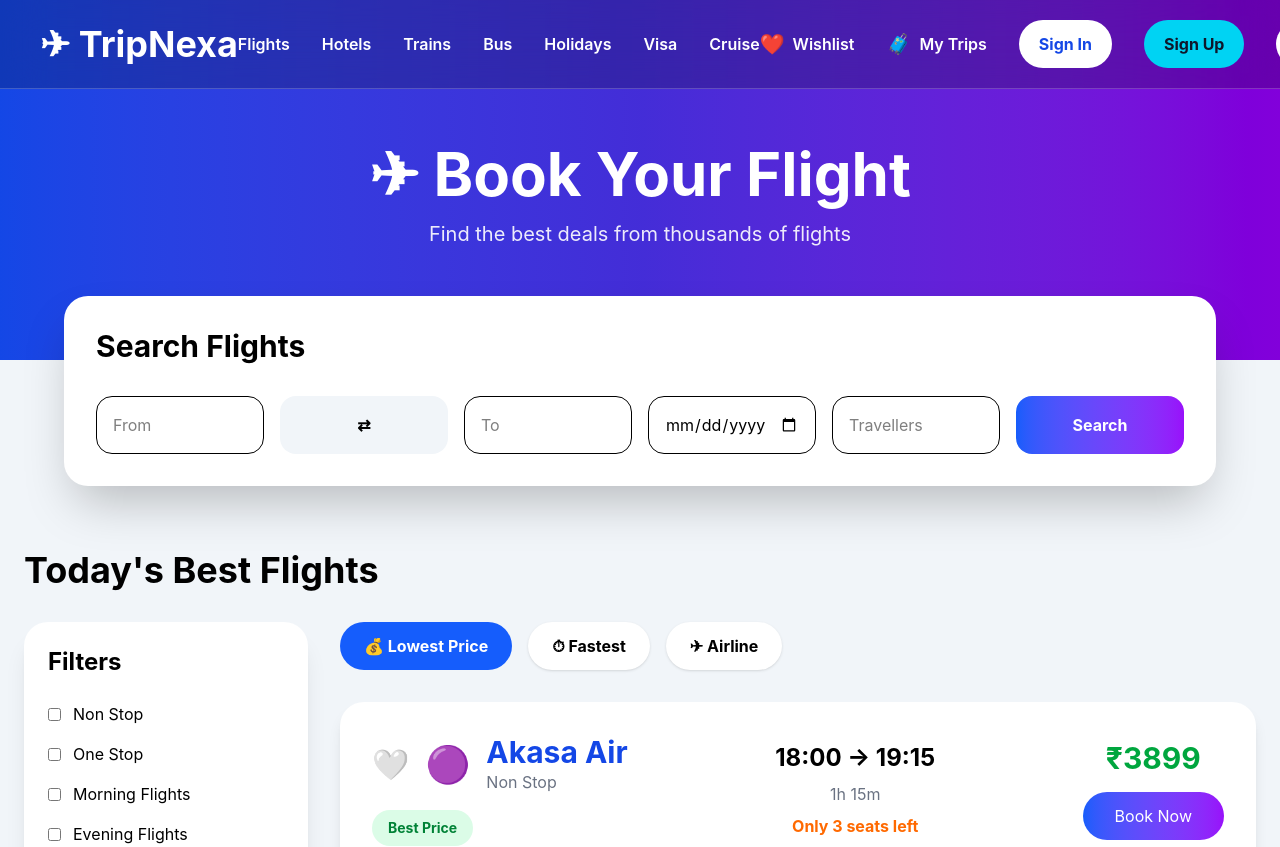
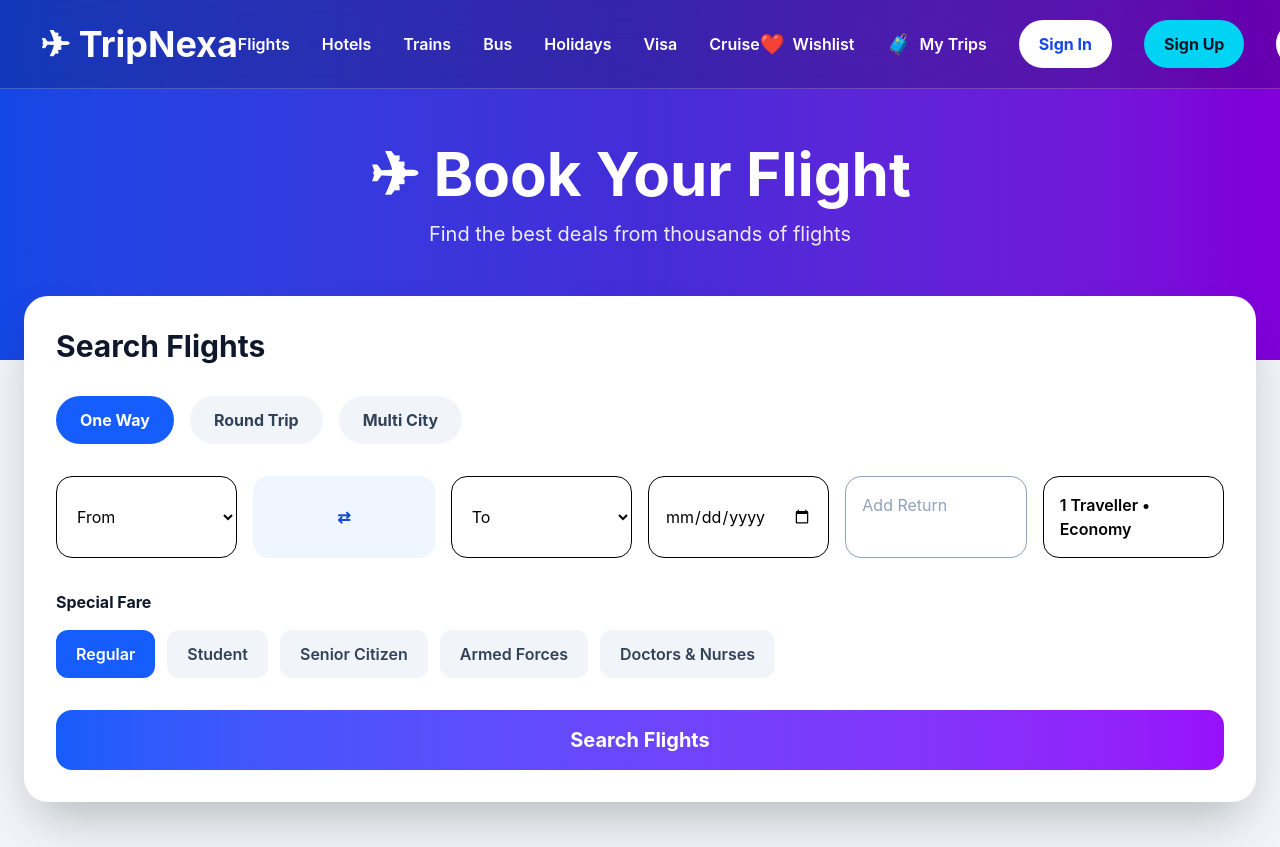
Before and after one commit to aryan20065-cloud/TripNexa, a React (Vite) app in the folder client/: page /flights in a window 1280 px wide. Shown: the top 847 px of the page. Built offline with nearby package versions, Linux system fonts and the light colour scheme.

Commit message:
Upgraded smart flight search

```diff
--- a/client/src/components/flights/FlightSearch.jsx
+++ b/client/src/components/flights/FlightSearch.jsx
@@ -1,44 +1,178 @@
+import { useState } from "react";
+import cities from "../../data/cities";
+
 function FlightSearch({ from, setFrom, to, setTo }) {
+  const [tripType, setTripType] = useState("oneway");
+  const [departure, setDeparture] = useState("");
+  const [returnDate, setReturnDate] = useState("");
+  const [showTraveller, setShowTraveller] = useState(false);
+  const [adults, setAdults] = useState(1);
+  const [children, setChildren] = useState(0);
+  const [infants, setInfants] = useState(0);
+  const [travelClass, setTravelClass] = useState("Economy");
+  const [fare, setFare] = useState("Regular");
+
   const swapCities = () => {
     setFrom(to);
     setTo(from);
   };
 
+  const totalTravellers = adults + children + infants;
+
   return (
-    <div className="bg-white rounded-3xl shadow-2xl p-8 max-w-6xl mx-auto -mt-16 relative z-10">
-      <h2 className="text-3xl font-bold mb-8">Search Flights</h2>
+    <div className="bg-white rounded-3xl shadow-2xl p-8 max-w-7xl mx-auto -mt-16 relative z-10">
+      <h2 className="text-3xl font-bold mb-8 text-slate-900">
+        Search Flights
+      </h2>
+
+      <div className="flex flex-wrap gap-4 mb-8">
+        {[
+          { id: "oneway", label: "One Way" },
+          { id: "roundtrip", label: "Round Trip" },
+          { id: "multicity", label: "Multi City" },
+        ].map((item) => (
+          <button
+            key={item.id}
+            onClick={() => setTripType(item.id)}
+            className={`px-6 py-3 rounded-full font-bold transition ${
+              tripType === item.id
+                ? "bg-blue-600 text-white"
+                : "bg-slate-100 text-slate-700"
+            }`}
+          >
+            {item.label}
+          </button>
+        ))}
+      </div>
 
       <div className="grid md:grid-cols-6 gap-4">
-        <input
+        <select
           value={from}
           onChange={(e) => setFrom(e.target.value)}
           className="p-4 border rounded-2xl outline-none"
-          placeholder="From"
-        />
+        >
+          <option value="">From</option>
+          {cities.map((city) => (
+            <option key={city}>{city}</option>
+          ))}
+        </select>
 
         <button
           onClick={swapCities}
-          className="bg-slate-100 rounded-2xl font-bold hover:bg-blue-100 transition"
+          className="bg-blue-50 text-blue-700 rounded-2xl font-bold hover:bg-blue-100 transition"
         >
           ⇄
         </button>
 
-        <input
+        <select
           value={to}
           onChange={(e) => setTo(e.target.value)}
           className="p-4 border rounded-2xl outline-none"
-          placeholder="To"
+        >
+          <option value="">To</option>
+          {cities.map((city) => (
+            <option key={city}>{city}</option>
+          ))}
+        </select>
+
+        <input
+          value={departure}
+          onChange={(e) => setDeparture(e.target.value)}
+          className="p-4 border rounded-2xl outline-none"
+          type="date"
         />
 
-        <input className="p-4 border rounded-2xl outline-none" type="date" />
+        {tripType === "roundtrip" ? (
+          <input
+            value={returnDate}
+            onChange={(e) => setReturnDate(e.target.value)}
+            className="p-4 border rounded-2xl outline-none"
+            type="date"
+          />
+        ) : (
+          <div className="p-4 border rounded-2xl text-slate-400">
+            Add Return
+          </div>
+        )}
 
-        <input
-          className="p-4 border rounded-2xl outline-none"
-          placeholder="Travellers"
-        />
+        <button
+          onClick={() => setShowTraveller(!showTraveller)}
+          className="p-4 border rounded-2xl text-left font-semibold"
+        >
+          {totalTravellers} Traveller • {travelClass}
+        </button>
+      </div>
 
-        <button className="bg-gradient-to-r from-blue-600 to-purple-600 text-white rounded-2xl font-bold hover:scale-105 transition">
-          Search
+      {showTraveller && (
+        <div className="mt-6 bg-slate-50 rounded-3xl p-6 shadow-inner">
+          <div className="grid md:grid-cols-3 gap-6">
+            <Counter label="Adults" value={adults} setValue={setAdults} min={1} />
+            <Counter label="Children" value={children} setValue={setChildren} />
+            <Counter label="Infants" value={infants} setValue={setInfants} />
+          </div>
+
+          <select
+            value={travelClass}
+            onChange={(e) => setTravelClass(e.target.value)}
+            className="mt-6 w-full p-4 border rounded-2xl outline-none"
+          >
+            <option>Economy</option>
+            <option>Premium Economy</option>
+            <option>Business</option>
+            <option>First Class</option>
+          </select>
+        </div>
+      )}
+
+      <div className="mt-8">
+        <h3 className="font-bold mb-4 text-slate-900">Special Fare</h3>
+
+        <div className="flex flex-wrap gap-3">
+          {["Regular", "Student", "Senior Citizen", "Armed Forces", "Doctors & Nurses"].map(
+            (item) => (
+              <button
+                key={item}
+                onClick={() => setFare(item)}
+                className={`px-5 py-3 rounded-xl font-semibold transition ${
+                  fare === item
+                    ? "bg-blue-600 text-white"
+                    : "bg-slate-100 text-slate-700"
+                }`}
+              >
+                {item}
+              </button>
+            )
+          )}
+        </div>
+      </div>
+
+      <button className="mt-8 w-full bg-gradient-to-r from-blue-600 to-purple-600 text-white py-4 rounded-2xl text-xl font-bold hover:scale-105 transition">
+        Search Flights
+      </button>
+    </div>
+  );
+}
+
+function Counter({ label, value, setValue, min = 0 }) {
+  return (
+    <div className="bg-white p-5 rounded-2xl shadow">
+      <p className="font-bold mb-4">{label}</p>
+
+      <div className="flex items-center justify-between">
+        <button
+          onClick={() => setValue(Math.max(min, value - 1))}
+          className="bg-slate-200 px-4 py-2 rounded-xl font-bold"
+        >
+          -
+        </button>
+
+        <span className="text-2xl font-bold">{value}</span>
+
+        <button
+          onClick={() => setValue(value + 1)}
+          className="bg-blue-600 text-white px-4 py-2 rounded-xl font-bold"
+        >
+          +
         </button>
       </div>
     </div>
```
